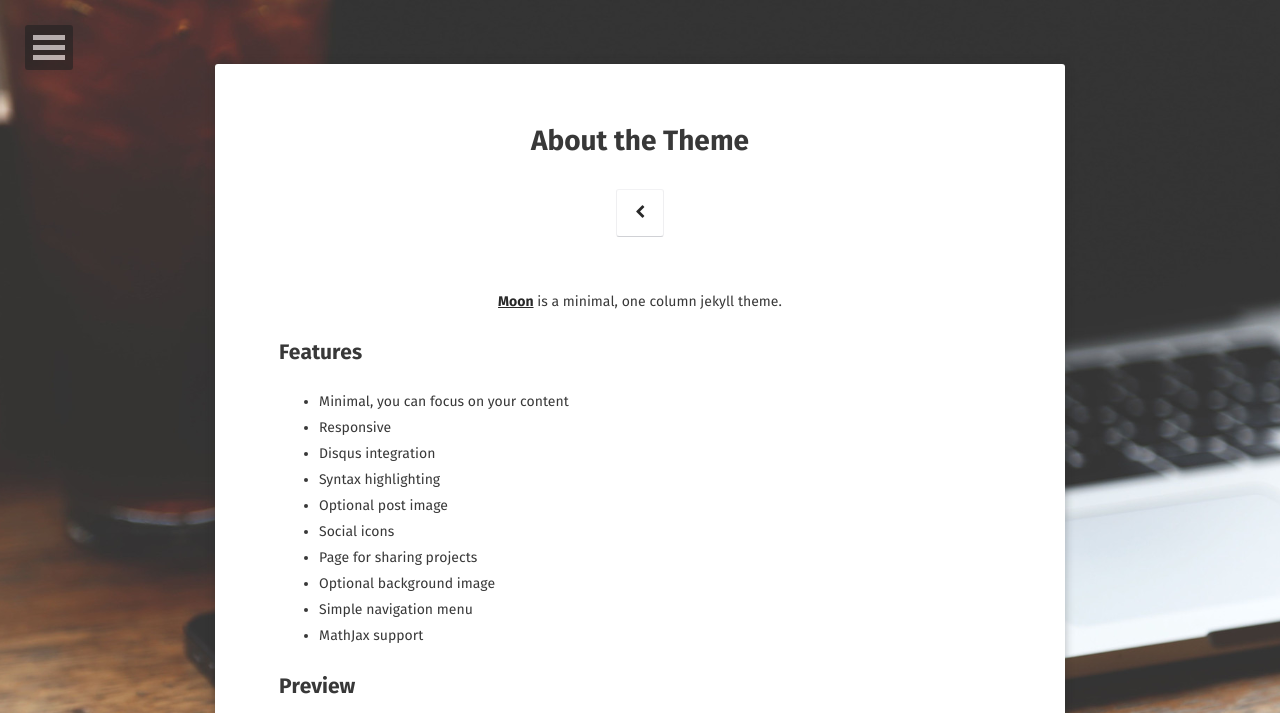
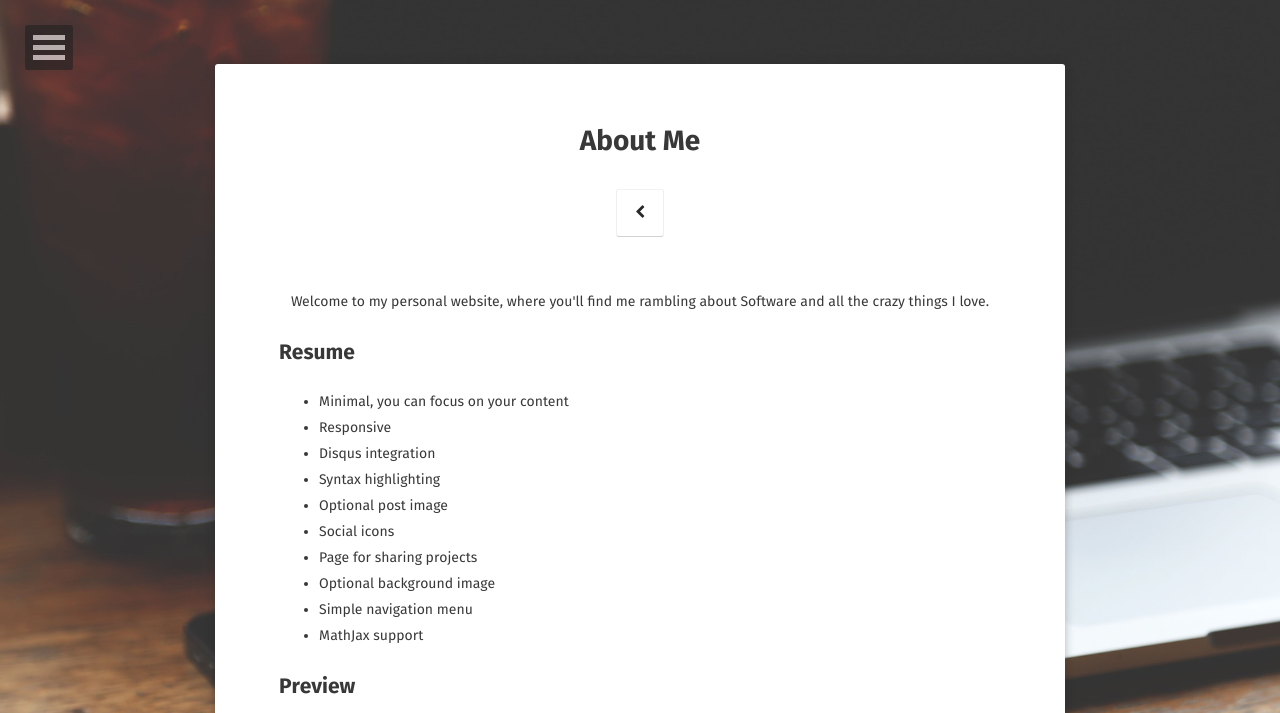
Before and after one commit to nayanchandni/nayanchandni.github.io, a Jekyll site: the page built from about/index.md, in a window 1280 px wide, cut to the strip 0-713 px from the top of the page. Built offline with Jekyll 4.4.1, drawn with Linux system fonts in a browser that asks for light colours; some web fonts are replaced.

Commit message:
WIP : changed home and added gitignore

```diff
--- a/_config.yml
+++ b/_config.yml
@@ -1,6 +1,6 @@
 # Site
-title:              Moon
-bio:                'Minimal, one column jekyll theme.'
+title:              Nayan Chandni
+bio:                'San Francisco Bay Area, CA'
 description:        "Moon is a minimal, one column jekyll theme for your blog."
 reading_time:       true
 words_per_minute:   200
@@ -8,7 +8,7 @@ logo:               'assets/img/logo.png'
 background:         'assets/img/placeholder-big.jpg'
 tiled_bg:           false   # Set this true if you want to tile your background image, otherwise it will be covered
 locale:             en_US
-url:                https://taylantatli.github.io/Moon
+url:                http://nayanchandni.github.io/
 
 # Jekyll
 permalink:          /:title/
@@ -26,7 +26,7 @@ sass:
   style:            compressed
 
 # Comments
-disqus_shortname:   taylantatli
+disqus_shortname:   nayanchandni
 
 # Social
 # if you don't have any of social below, comment the line.
@@ -37,12 +37,12 @@ disqus_shortname:   taylantatli
   #ad-client:
   #ad-slot:
 #bing-verify:
-#email:
-twitter:            username
-facebook:           username
+email:              nayanchandni@gmail.com
+#twitter:            username
+#facebook:           username
 github-url:         username
 #stackoverflow:     123456/username   from a "http://stackoverflow.com/users/123456/username" link
-#linkedin:          username
+linkedin:          username
 #xing:              username
 instagram:          username
 #lastfm:            username
@@ -50,11 +50,11 @@ instagram:          username
 #medium:            '@username'
 #pinterest:         username
 #foursquare:        username
-steam:              username
+#steam:              username
 #dribbble:          username
 #youtube:           username
 #youtube-channel:   channel
-#soundcloud:        username
+soundcloud:        username
 #weibo:             username
 #flickr:            username
 #codepen:           username
--- a/_layouts/home.html
+++ b/_layouts/home.html
@@ -29,6 +29,10 @@ layout: compress
                         	<p style="font-size:1rem;font-weight:300">{{ site.bio }}</p>
 			            </a>
                     </h3>
+                    <hr class="hr-line">
+                    <h3 class="title">
+                        <p style="font-size:1rem;font-weight:300">Lorem Ipsum is simply dummy text of the printing and typesetting industry. Lorem Ipsum has been the industry's standard dummy text ever since the 1500s, when an unknown printer took a galley of type and scrambled it to make a type specimen book. It has survived not only five centuries, but also the leap into electronic typesetting, remaining essentially unchanged. It was popularised in the 1960s with the release of Letraset sheets containing Lorem Ipsum passages, and more recently with desktop publishing software like Aldus PageMaker including versions of Lorem Ipsum.</p>
+                    </h3>
                     {% include social-links.html %}
                   <hr class="hr-line">
                   <h3 class="title">
--- a/about/index.md
+++ b/about/index.md
@@ -1,14 +1,14 @@
 ---
 layout: page
-title: About the Theme
+title: About Me
 tags: [about, Jekyll, theme, moon]
 date: 2016-03-21
 comments: false
 ---
 
-<center><a href="http://taylantatli.github.io/Moon"><b>Moon</b></a> is a minimal, one column jekyll theme.</center>
+<center>Welcome to my personal website, where you'll find me rambling about Software and all the crazy things I love. </center>
 
-## Features
+## Resume
 * Minimal, you can focus on your content
 * Responsive
 * Disqus integration
```
Also changed, not shown: README.md, assets/img/nayanchandnilogo.jpg (added), 1 other file.
